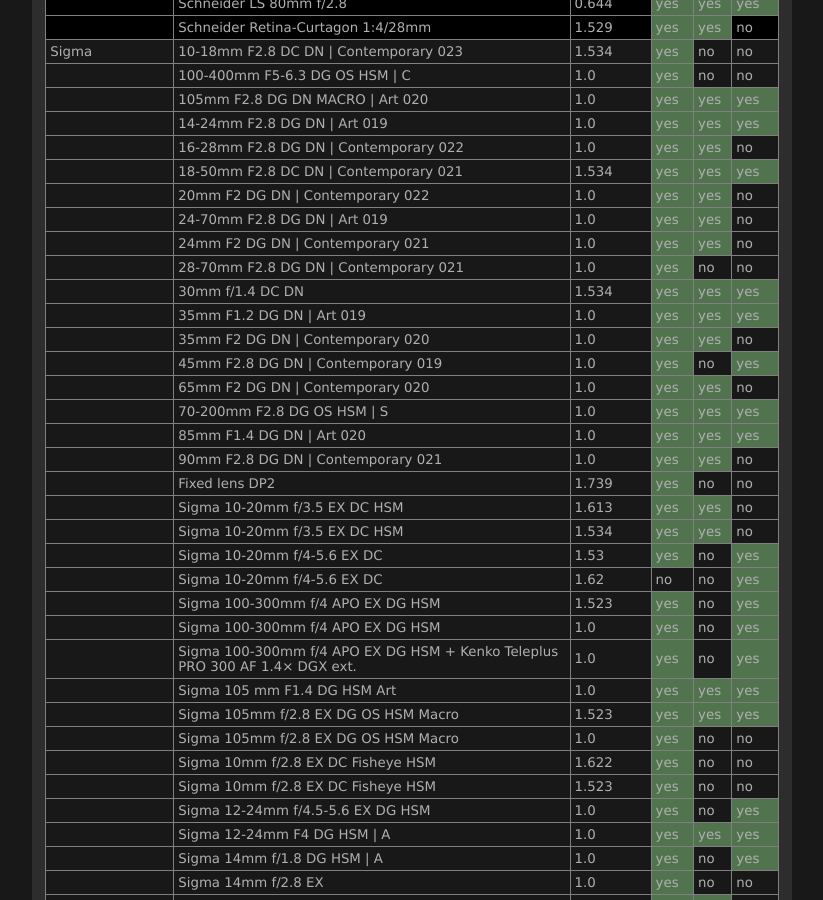
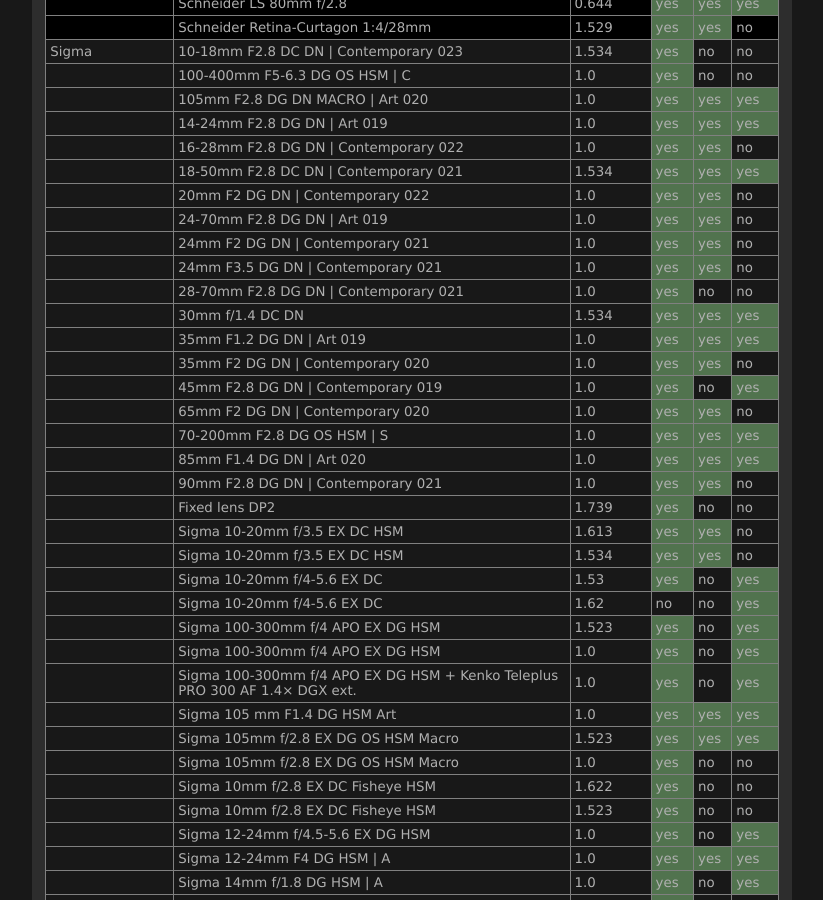
Before and after one commit to lensfun/lensfun.github.io, a Jekyll site: the page built from _posts/lenslist/2999-12-31-Lenslist-master.md, in a window 1280 px wide and 900 px high, scrolled down 23556 px. Shown: the whole window, without its empty margins (284-1107 px from the left). Built offline with Jekyll 4.4.1, drawn with Linux system fonts in a browser that asks for light colours.

Commit message:
Update master lens list from GitHub Actions

```diff
--- a/_posts/lenslist/2999-12-31-Lenslist-master.md
+++ b/_posts/lenslist/2999-12-31-Lenslist-master.md
@@ -976,6 +976,7 @@ This list was generated on 2024-08-21 from current Lensfun sources. Your Lensfun
 <tr class="lenslist-bg2"><td></td><td>20mm F2 DG DN | Contemporary 022</td><td>1.0</td><td class="lenslist-highlight lenslist-check">yes</td><td class="lenslist-highlight lenslist-check">yes</td><td class="lenslist-check">no</td></tr>
 <tr class="lenslist-bg2"><td></td><td>24-70mm F2.8 DG DN | Art 019</td><td>1.0</td><td class="lenslist-highlight lenslist-check">yes</td><td class="lenslist-highlight lenslist-check">yes</td><td class="lenslist-check">no</td></tr>
 <tr class="lenslist-bg2"><td></td><td>24mm F2 DG DN | Contemporary 021</td><td>1.0</td><td class="lenslist-highlight lenslist-check">yes</td><td class="lenslist-highlight lenslist-check">yes</td><td class="lenslist-check">no</td></tr>
+<tr class="lenslist-bg2"><td></td><td>24mm F3.5 DG DN | Contemporary 021</td><td>1.0</td><td class="lenslist-highlight lenslist-check">yes</td><td class="lenslist-highlight lenslist-check">yes</td><td class="lenslist-check">no</td></tr>
 <tr class="lenslist-bg2"><td></td><td>28-70mm F2.8 DG DN | Contemporary 021</td><td>1.0</td><td class="lenslist-highlight lenslist-check">yes</td><td class="lenslist-check">no</td><td class="lenslist-check">no</td></tr>
 <tr class="lenslist-bg2"><td></td><td>30mm f/1.4 DC DN</td><td>1.534</td><td class="lenslist-highlight lenslist-check">yes</td><td class="lenslist-highlight lenslist-check">yes</td><td class="lenslist-highlight lenslist-check">yes</td></tr>
 <tr class="lenslist-bg2"><td></td><td>35mm F1.2 DG DN | Art 019</td><td>1.0</td><td class="lenslist-highlight lenslist-check">yes</td><td class="lenslist-highlight lenslist-check">yes</td><td class="lenslist-highlight lenslist-check">yes</td></tr>
```
